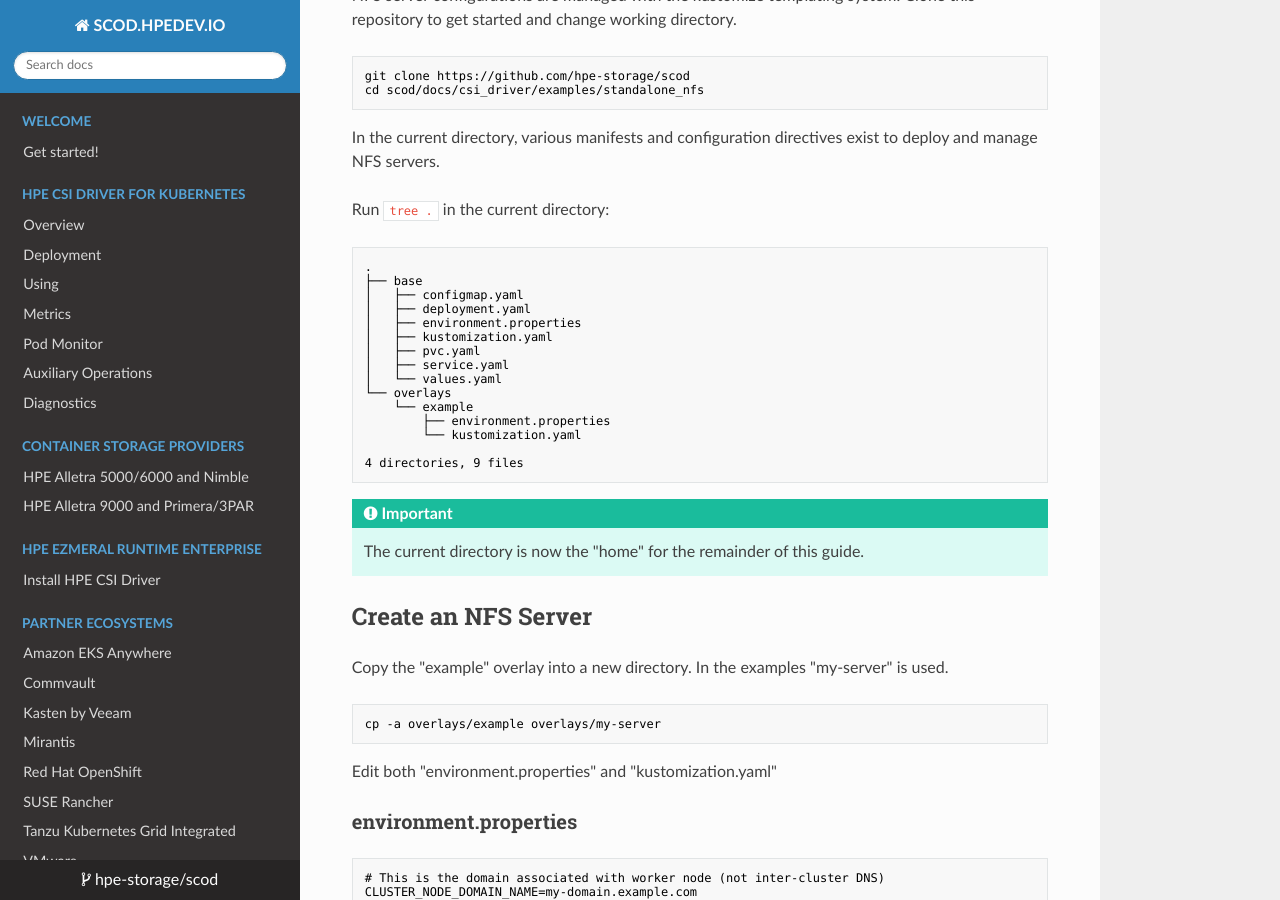
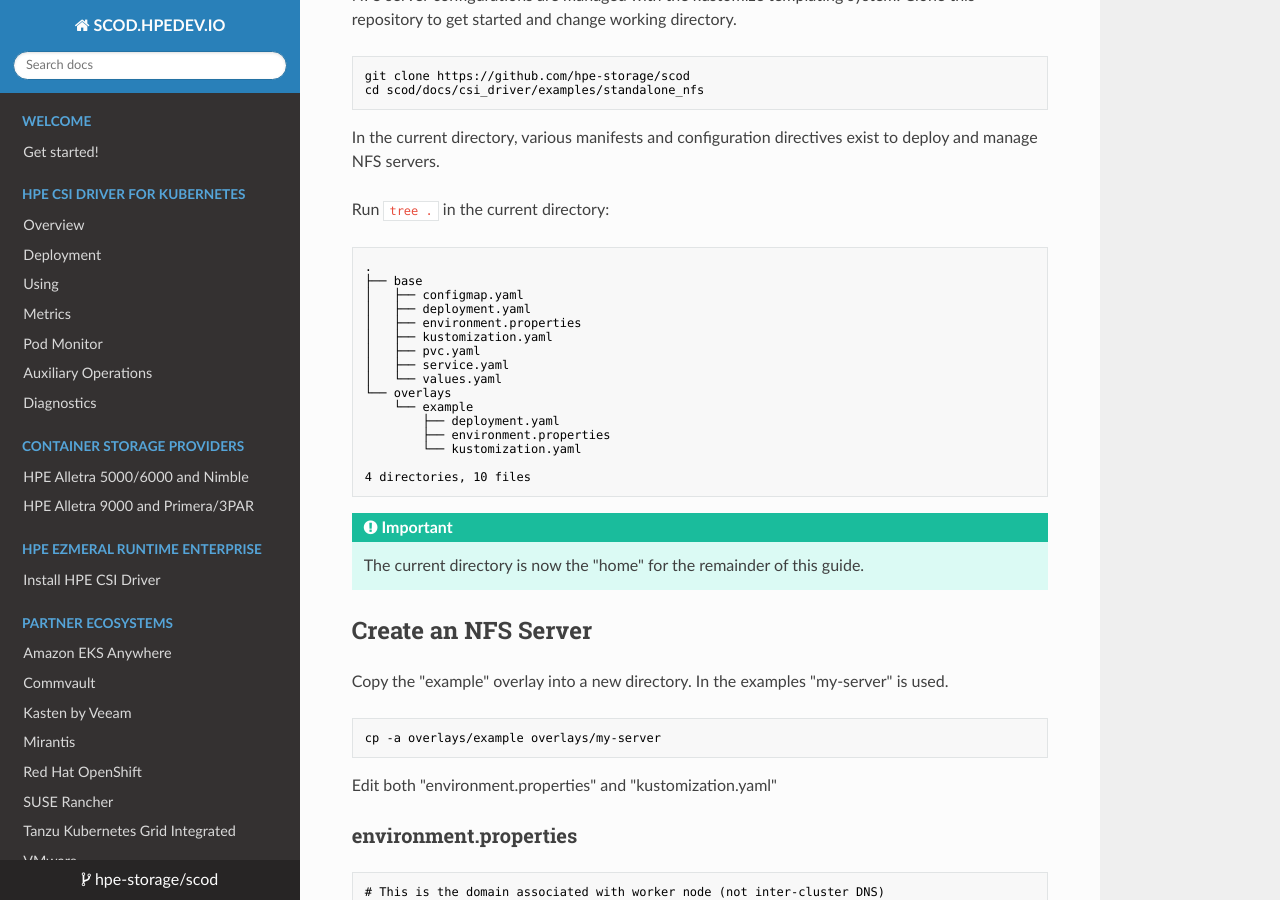
Before and after one commit to hpe-storage/scod, an MkDocs documentation site: the page built from docs/csi_driver/standalone_nfs.md, in a window 1280 px wide and 900 px high, scrolled down 1278 px. Built offline with MkDocs 1.6.1, drawn with Linux system fonts in a browser that asks for light colours; nearby versions of some CDN libraries.

Commit message:
Add fsGroup
Signed-off-by: Michael Mattsson <michael.mattsson@gmail.com>

````diff
--- a/docs/csi_driver/standalone_nfs.md
+++ b/docs/csi_driver/standalone_nfs.md
@@ -43,10 +43,11 @@ Run `tree .` in the current directory:
 │   └── values.yaml
 └── overlays
     └── example
+        ├── deployment.yaml
         ├── environment.properties
         └── kustomization.yaml
 
-4 directories, 9 files
+4 directories, 10 files
 ```
 
 !!! important
````
